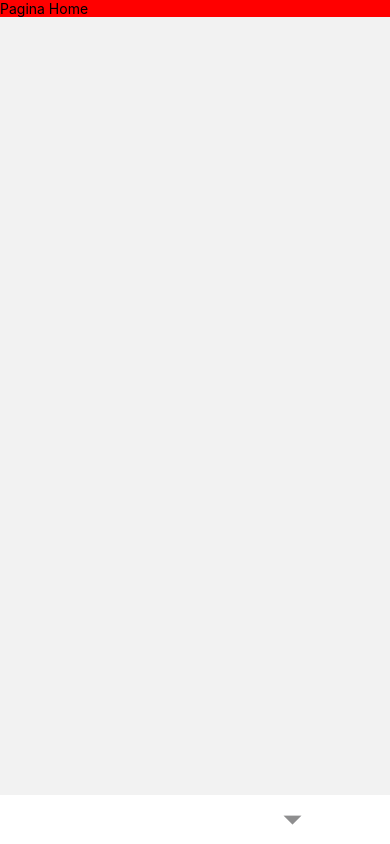
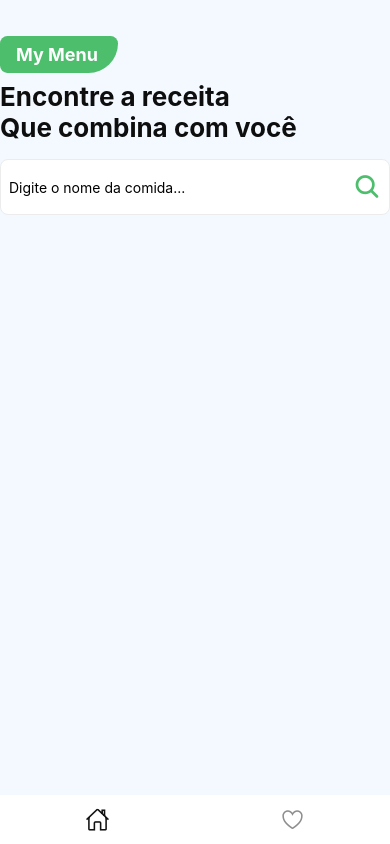
Before and after one commit to lucasofaria/receita, a React Native app: screen /HomeTab in a window 390 px wide. Built offline with nearby package versions, Linux system fonts and the light colour scheme.

Commit message:
Primeira etapa finalizada

```diff
--- /dev/null
+++ b/src/components/logo/index.js
@@ -0,0 +1,29 @@
+import { View, Text, StyleSheet } from 'react-native'
+
+export function Logo(){
+  return(
+    <View style={styles.logoArea}>
+      <Text style={styles.logo}>My Menu</Text>
+    </View>
+  )
+}
+
+const styles = StyleSheet.create({
+  logoArea:{
+    backgroundColor: '#4CBE6C',
+    alignSelf: 'flex-start',
+    padding: 8,
+    paddingLeft: 16,
+    paddingRight: 20,
+    borderTopRightRadius: 8,
+    borderBottomLeftRadius: 8,
+    borderTopLeftRadius: 8,
+    borderBottomRightRadius: 32,
+    marginBottom: 8
+  },
+  logo:{
+    fontSize: 18,
+    fontWeight: 'bold',
+    color: '#FFF'
+  }
+})
--- a/src/pages/favorites/indes.js
+++ b/src/pages/favorites/index.js
@@ -3,13 +3,15 @@
 export function Favorites(){
   return(
     <View style={styles.container}>
-      <Text>Pagina Home</Text>
+      <Text>Pagina de Favoritos</Text>
     </View>
   )
 }
 
 const styles = StyleSheet.create({
   container:{
-    backgroundColor: 'blue'
+    flex: 1,
+    marginTop: 35,
+    padding: 20
   }
 })
--- a/src/pages/home/index.js
+++ b/src/pages/home/index.js
@@ -1,15 +1,68 @@
-import {View, Text, StyleSheet} from 'react-native';
+import {useState} from 'react'
+import {View, Text, StyleSheet, SafeAreaView, TextInput, TouchableOpacity} from 'react-native';
+
+import { Ionicons } from '@expo/vector-icons'
+import { Logo } from '../../components/logo'
 
 export function Home(){
+  const [inputValue, setInputValue] = useState("");
+
+  function handleSearch(){
+    console.log("Você digitou")
+    console.log(inputValue)
+  }
+
   return(
-    <View style={styles.container}>
-      <Text>Pagina Home</Text>
-    </View>
+    <SafeAreaView style={styles.container}>
+      <Logo />
+      <Text style={styles.title}>Encontre a receita</Text>
+      <Text style={styles.title}>Que combina com você</Text>
+
+      <View style={styles.form}>
+        <TextInput
+          placeholder='Digite o nome da comida...'
+          style={styles.input}
+          value={inputValue}
+          onChangeText={ (text) => setInputValue(text) }
+        />
+        <TouchableOpacity onPress={handleSearch}>
+          <Ionicons name="search" size={28} color="#4CBE6C" />
+        </TouchableOpacity>
+      </View>
+    </SafeAreaView>
   )
 }
 
 const styles = StyleSheet.create({
   container:{
-    backgroundColor: 'red'
+    flex: 1,
+    backgroundColor: '#F3F9FF',
+    paddingTop: 36,
+    paddingEnd: 14,
+    paddingStart: 14,
+  },
+  title:{
+    fontSize: 26,
+    fontWeight: 'bold',
+    color: '#0E0E0E'
+  },
+  form:{
+    width: '100%',
+    borderRadius: 8,
+    marginTop: 16,
+    marginBottom: 16,
+    backgroundColor: '#FFF',
+    borderWidth: 1,
+    borderColor: '#ECECEC',
+    paddingLeft: 8,
+    paddingRight: 8,
+    flexDirection: 'row',
+    alignItems: 'center',
+    justifyContent: 'space-between'
+  },
+  input:{
+    width: '90%',
+    maxWidth: '90%',
+    height: 54,
   }
 })
--- a/src/routes/index.js
+++ b/src/routes/index.js
@@ -1,7 +1,7 @@
 import { createBottomTabNavigator } from '@react-navigation/bottom-tabs';
 
 import { Home } from '../pages/home';
-import { Favorite } from '../pages/favorites';
+import { Favorites } from '../pages/favorites';
 
 import { Ionicons } from '@expo/vector-icons';
 
@@ -27,13 +27,24 @@
         component={Home}
         options={{
           tabBarIcon: ({  color, size, focussed }) => {
-
+            if(focussed){
+              return <Ionicons name="home" color="#000" size={size} />
+            }
+            return <Ionicons name="home-outline" color={color} size={size} />
           }
         }}
       />
       <Tab.Screen
         name="Favorites"
-        component={Favorite}
+        component={Favorites}
+        options={{
+          tabBarIcon: ({ color, size, focused }) => {
+            if(focused){
+              return <Ionicons name="heart" color="#FF4141" size={size} />
+            }
+            return <Ionicons name="heart-outline" color={color} size={size} />
+          }
+        }}
       />
     </Tab.Navigator>
   )
```
